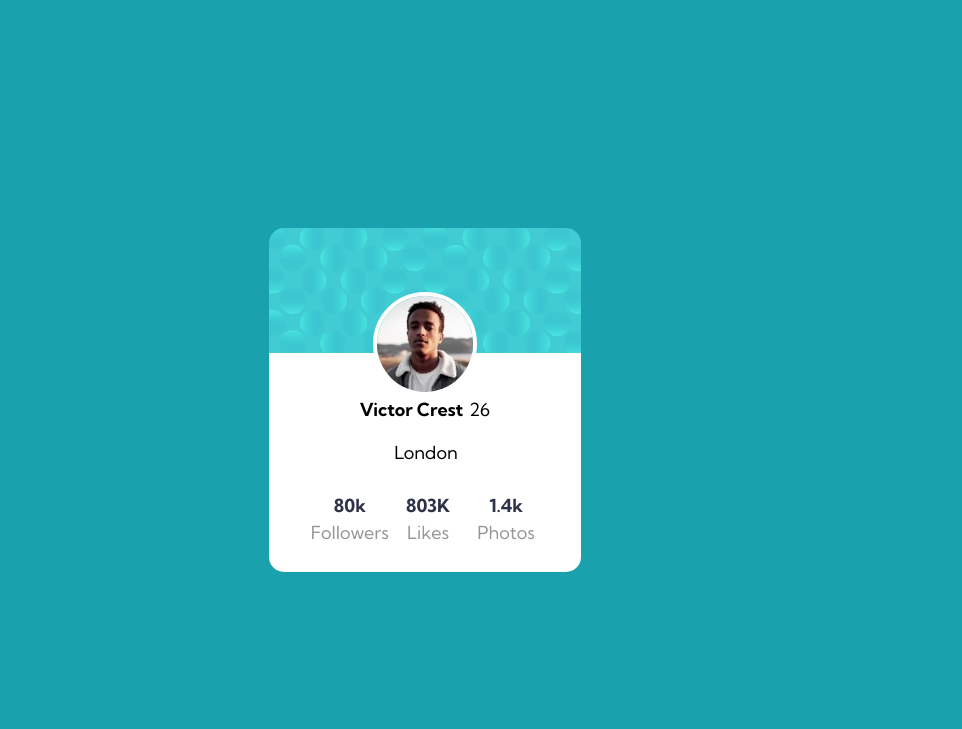
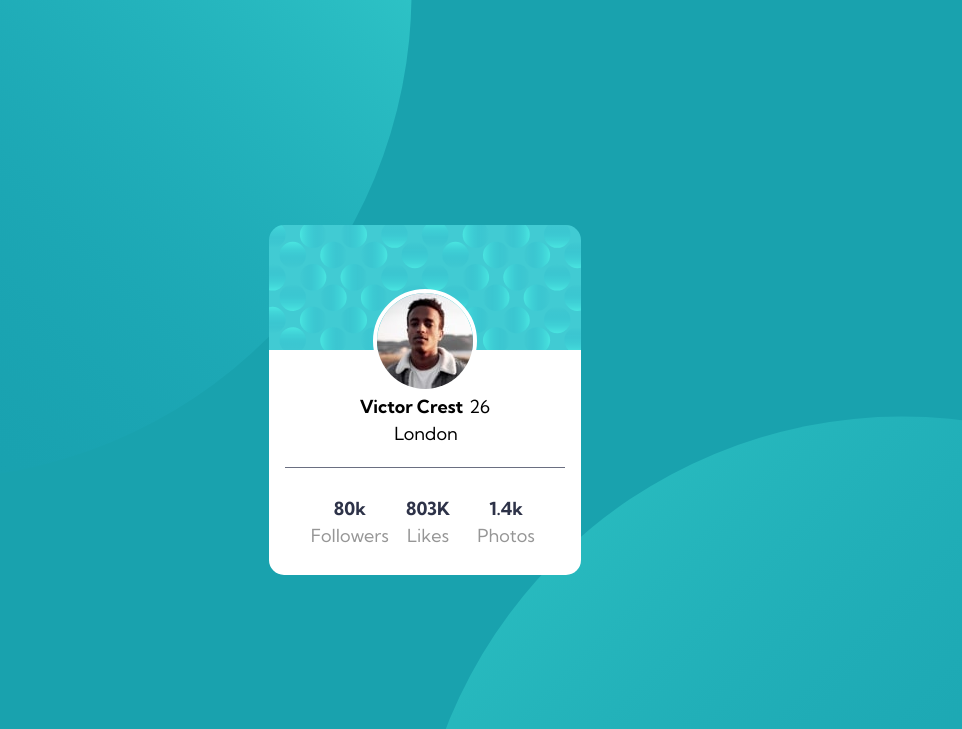
Before and after one commit to ToHX/profile-card-component-main-2, a plain HTML site: page index.html in a window 1280 px wide. Shown: the top 729 px of the page, without its empty margins (215-1177 px from the left). Drawn offline with Linux system fonts and the light colour scheme.

Commit message:
Added the line and the background svgs

```diff
--- a/index.html
+++ b/index.html
@@ -12,6 +12,7 @@
       href="./images/favicon-32x32.png"
     />
     <link rel="stylesheet" href="style.css" />
+    <link rel="preconnect" href="https://fonts.gstatic.com" />
     <link
       href="https://fonts.googleapis.com/css2?family=Kumbh+Sans:wght@400;700&display=swap"
       rel="stylesheet"
@@ -27,11 +28,10 @@
           class="profile-picture"
         />
         <div class="card-middle">
-          <p>Victor Crest <span class="age">26</span></p>
+          <p>Victor Crest <span class="sub-text">26</span></p>
         </div>
-        <div class="country">
-          <p class="age">London</p>
-        </div>
+          <p class="sub-text">London</p>
+        <div class="line"></div>
         <div class="card-bottom-grid">
           <div>
             <p>80k</p>
--- a/style.css
+++ b/style.css
@@ -25,6 +25,10 @@ body {
   font-family: 'Kumbh Sans', sans-serif;
   font-size: 1.125rem;
   background: hsl(185, 75%, 39%);
+  background-image: url('./images/bg-pattern-top.svg'),
+    url('./images/bg-pattern-bottom.svg');
+  background-repeat: no-repeat, no-repeat;
+  background-position: right 51vw bottom 40vh, left 49vw top 52vh;
 }
 
 p {
@@ -57,16 +61,19 @@ p {
   border: solid white 4px;
 }
 
-.age {
+.sub-text {
   font-weight: lighter;
   margin-left: 0.125rem;
 }
 
-.country {
-  padding-top: 1rem;
+/* Card Bottom */
+
+.line {
+  width: 100%;
+  height: 1px;
+  background-color: var(--c-p-dark-grayish-blue);
+  margin: 20px 0 1px 0;
 }
-
-/* Card Bottom */
 
 .card-bottom-grid {
   display: grid;
@@ -89,5 +96,4 @@ footer {
   text-align: center;
   bottom: 0;
   width: 100%;
-  height: 50px; /* Height of the footer */
 }
```
